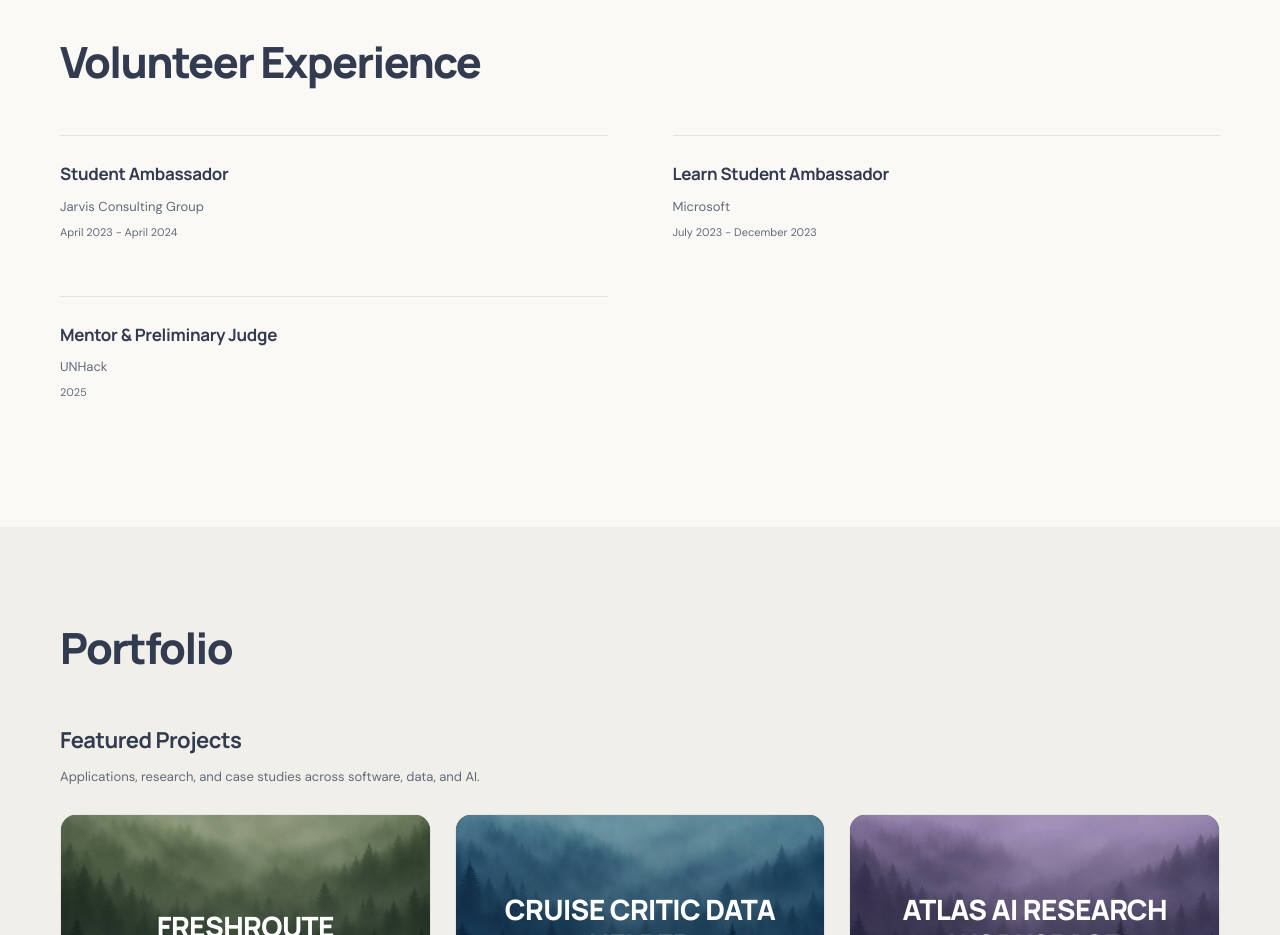
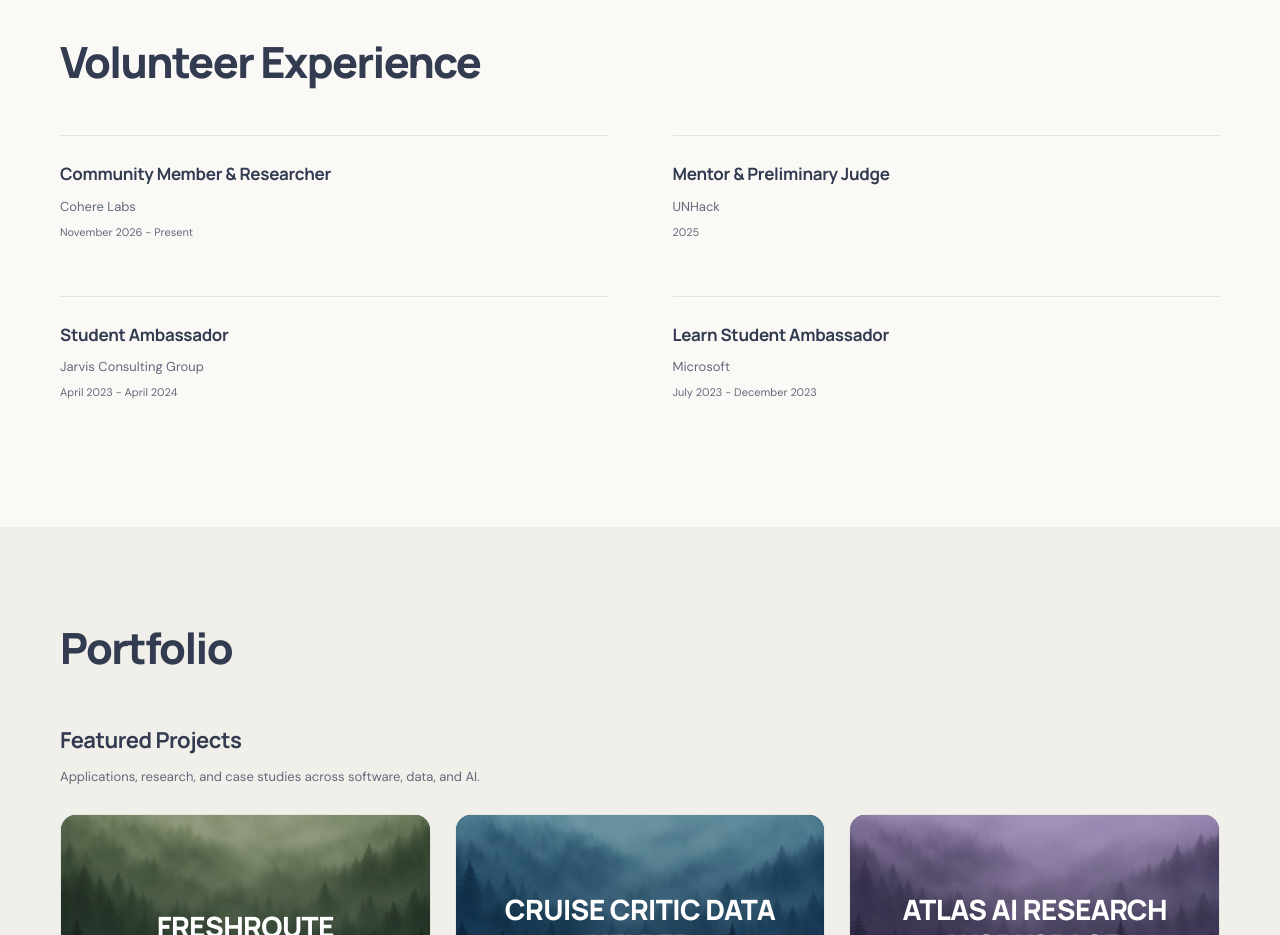
Before and after one commit to abrartarafder/abrartarafder.github.io, a plain HTML site: page index.html in a window 1280 px wide. Shown: the part 3440-4375 px from the top of the page. Drawn offline with nearby package versions, Linux system fonts and the light colour scheme.

Commit message:
Update index.html

```diff
--- a/index.html
+++ b/index.html
@@ -248,6 +248,16 @@
 
             <div class="skills__container bd-grid">
                 <div class="skills__box">
+                    <h3 class="skills__subtitle">Community Member & Researcher</h3>
+                    <span class="about__profession">Cohere Labs</span>
+                    <span class="about__profession">November 2026 - Present</span>
+                </div>
+                <div class="skills__box">
+                    <h3 class="skills__subtitle">Mentor &amp; Preliminary Judge</h3>
+                    <span class="about__profession">UNHack</span>
+                    <span class="about__profession">2025</span>
+                </div>
+                <div class="skills__box">
                     <h3 class="skills__subtitle">Student Ambassador</h3>
                     <span class="about__profession">Jarvis Consulting
                         Group</span>
@@ -259,11 +269,6 @@
                     <span class="about__profession">Microsoft</span>
                     <span class="about__profession">July
                         2023 - December 2023</span>
-                </div>
-                <div class="skills__box">
-                    <h3 class="skills__subtitle">Mentor &amp; Preliminary Judge</h3>
-                    <span class="about__profession">UNHack</span>
-                    <span class="about__profession">2025</span>
                 </div>
             </div>
         </section>
```
